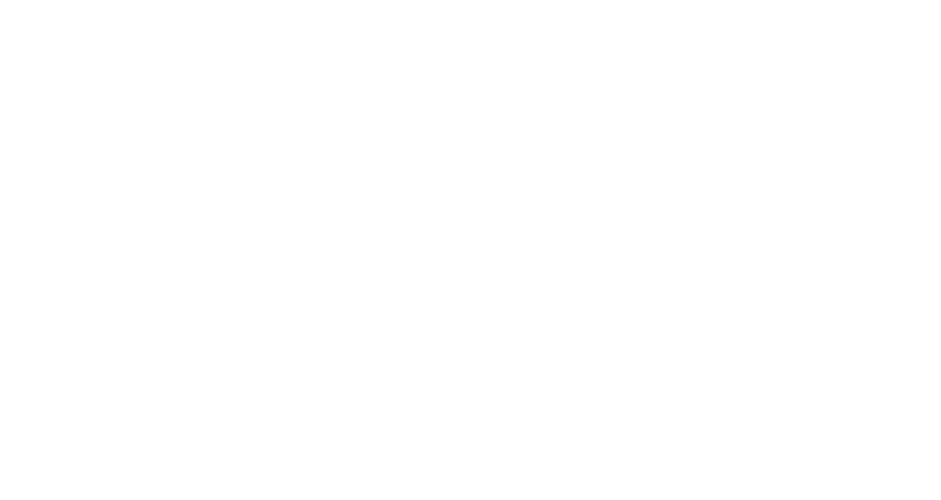
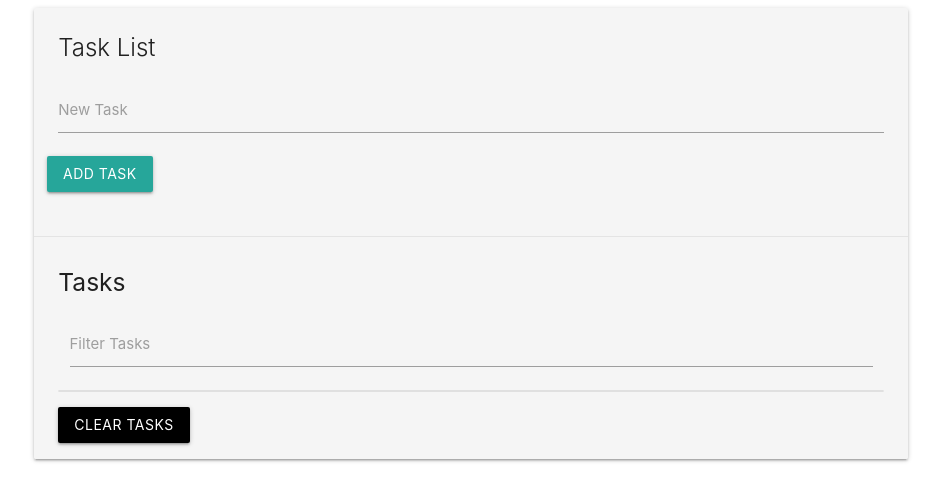
Before and after one commit to AOravkin/Task-List, a plain HTML site: page index.html in a window 1280 px wide. Shown: the whole page, without its empty margins (169-1110 px from the left). Drawn offline with nearby package versions, Linux system fonts and the light colour scheme.

Commit message:
add content to index.html

```diff
--- a/index.html
+++ b/index.html
@@ -17,5 +17,34 @@
   <script src="https://cdnjs.cloudflare.com/ajax/libs/materialize/1.0.0/js/materialize.min.js"></script>
   <script src="app.js"></script>
 </body>
+<div class="container">
+  <div class="row">
+    <div class="col s12">
+      <div id="main" class="card grey lighten-4">
+        <div class="card-content">
+          <span class="card-title">Task List</span>
+          <div class="row">
+            <form id="task-form">
+              <div class="input-field col s12">
+                <input type="text" name="task" id="task">
+                <label for="task">New Task</label>
+              </div>
+              <input type="submit" value="Add Task" class="btn">
+            </form>
+          </div>
+        </div>
+        <div class="card-action">
+          <h5 id="task-title">Tasks</h5>
+          <div class="input-field col s12">
+            <input type="text" name="filter" id="filter">
+            <label for="filter">Filter Tasks</label>
+          </div>
+          <ul class="collection"></ul>
+          <a href="#" class="clear-tasks btn black">Clear Tasks</a>
+        </div>
+      </div>
+    </div>
+  </div>
+</div>
 
 </html>
```
